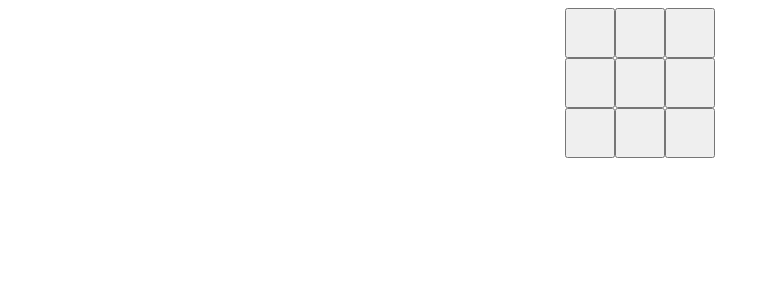
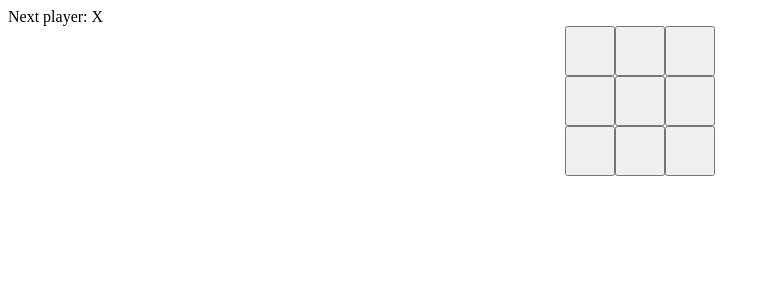
Before and after one commit to Bedoya1905/tricky, a React (Vite) app: page / in a window 1280 px wide. Shown: the top 300 px of the page, without its empty margins (0-770 px from the left). Built offline with nearby package versions, Linux system fonts and the light colour scheme.

Commit message:
Logrado la funcionalidad de ganar

```diff
--- a/src/App.jsx
+++ b/src/App.jsx
@@ -14,7 +14,7 @@ export default function Board() {
   const [squares, setSquares] = useState(Array(9).fill(null));
 
   function handleClick(i) {
-    if (squares[i]) {
+    if (squares[i] || calculateWinner(squares)) {
       return;
     }
     const nextSquares = squares.slice();
@@ -28,8 +28,17 @@ export default function Board() {
     setXIsNext(!xisNext);
   }
 
+  const winner = calculateWinner(squares);
+  let status;
+  if (winner) {
+    status = "Winner: " + winner;
+  } else {
+    status = "Next player: " + (xisNext ? "X" : "O");
+  }
+
   return (
     <div className='board'>
+      <div className='stauts'>{status}</div>
       <div className="board-row">
         <Square value={squares[0]} onSquareClick={() => handleClick(0)}/>
         <Square value={squares[1]} onSquareClick={() => handleClick(1)}/>
@@ -60,4 +69,11 @@ function calculateWinner(squares) {
     [0, 4, 8],
     [2, 4, 6]
   ];
+  for (let i = 0; i < lines.length; i++) {
+    const [a, b, c] = lines[i];
+    if (squares[a] && squares[a] === squares[b] && squares[a] === squares[c]) {
+      return squares[a];
+    }
+  }
+  return null;
 }
```
